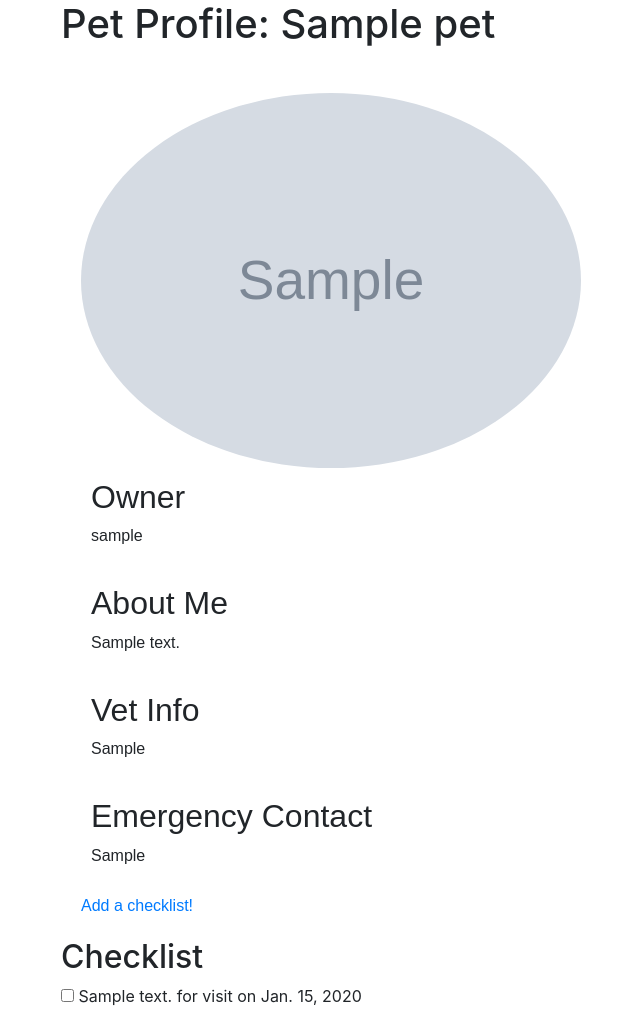
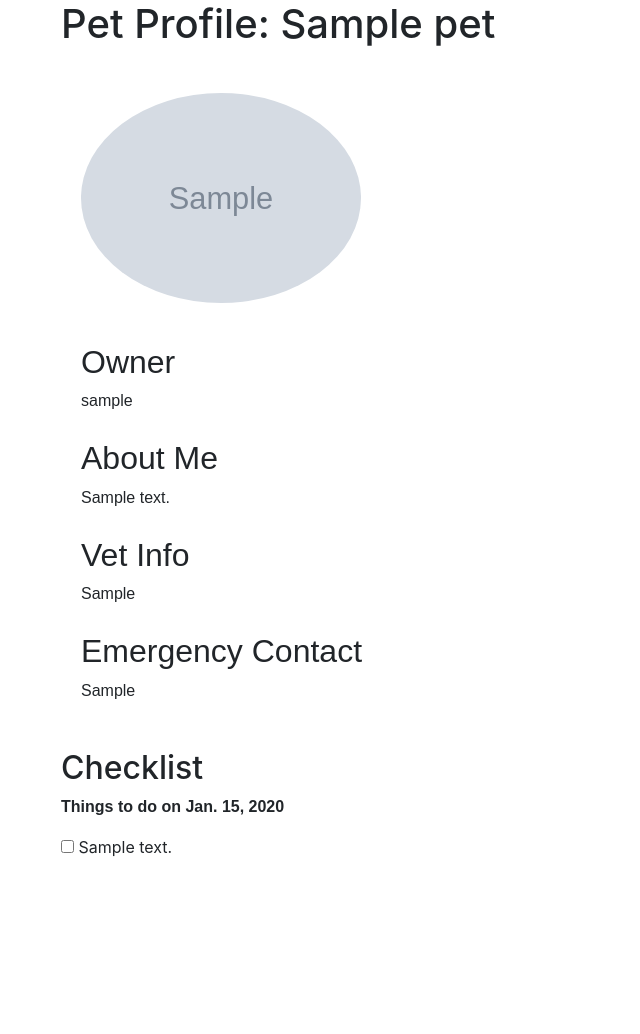
Before and after one commit to pet-pal-project/petpal, a Django app: page /pet/1 in a window 1280 px wide. Shown: the part 60-1094 px from the top of the page, without its empty margins (13-653 px from the left). After the commit the page ends 917 px from the top, so only its background shows below. Run offline with Django 3.2, Linux system fonts and the light colour scheme; tables that the repository leaves empty hold one stand-in row (values such as "Sample post"); grey boxes marked "Sample" are stand-in pictures; some libraries are stand-ins or nearby versions.

Commit message:
fix checklist displays

```diff
--- a/core/forms.py
+++ b/core/forms.py
@@ -50,4 +50,5 @@ class ChecklistForm(forms.Form):
 class AddAPetForm(forms.ModelForm):
     class Meta:
         model = Pet
-        fields = ('name','animal','profile_Image','breed','weight_in_lbs','sex','color_and_Markings','age','owner','about_Me','vet_Info','emergency_Contact')
+        exclude = ['owner']
+        fields = ('name','animal','profile_Image','breed','weight_in_lbs','sex','color_and_Markings','age', 'about_Me','vet_Info','emergency_Contact')
--- a/core/static/styles.css
+++ b/core/static/styles.css
@@ -22,9 +22,9 @@ body{
 
 .pet-display{
   display: flex;
-  text-align: center;
   align-items: center;
   flex-direction: column;
+  justify-content: center;
   padding: 10px;
 }
 
@@ -33,12 +33,29 @@ body{
   font-size: 1.5em;
 }
 
-img {
+.pet-image-homepage {
   display: flex;
   border-radius: 50%;
   width:100%;
-  max-height: 500px;
-  max-width:500px;
+  max-height:300px;
+  max-width:300px;
+
+}
+.pet-detail-page{
+  display: flex;
+  align-items: left;
+  flex-direction: column;
+  padding: 10px;
+}
+
+.pet-image-detail {
+  display: flex;
+  flex-direction: column;
+  padding: 10px;
+  border-radius: 50%;
+  width:100%;
+  max-height:300px;
+  max-width:300px;
 
 }
 
@@ -47,7 +64,7 @@ section{
 }
 
 .info{
-  padding: 10px;
+  padding-bottom: 10px;
 }
 
 
@@ -59,11 +76,7 @@ section{
   justify-content: center;
 }
 
-.AddPetButton {
-  height: 50%;
-  padding: 10px;
-  font-size: 1.5em;
-}
+
 
 .base-header {
   vertical-align: center;
--- a/core/views.py
+++ b/core/views.py
@@ -37,6 +37,7 @@ def pet_detail(request,pk):
         'pet' : pet,
         'all_tasks': all_tasks,
         'all_checklists': all_checklists,
+        'pet_checklists': pet_checklists
     })
 
 
@@ -199,7 +200,9 @@ def add_pet(request):
     if request.method == 'POST':
         form = AddAPetForm(request.POST, request.FILES)
         if form.is_valid():
-            form.save()
+            new_pet = form.save(commit=False)
+            new_pet.owner = request.user
+            new_pet.save()
             return redirect("home")
     else:
         form = AddAPetForm()
@@ -208,17 +211,13 @@ def add_pet(request):
 def profile(request):
     if request.method == 'POST':
         form = ProfileForm(request.POST, instance=request.user.profile)
-
         if form.is_valid():
             form.save()
             return redirect(to='home')
-
     else:
         form = ProfileForm(instance=request.user.profile)
-
 
     context = {
         'form': form,
     }
-
     return render(request, 'update_profile.html', context)
--- a/templates/add_pet.html
+++ b/templates/add_pet.html
@@ -10,7 +10,7 @@
   <form method="post" enctype="multipart/form-data">
     {% csrf_token %%}
       {{ form|crispy }}
-    <button type="submit">Submit</button>
+    <button type="submit" class="btn btn-success">Submit</button>
   </form>
 
 </div>
--- a/templates/pet-detail.html
+++ b/templates/pet-detail.html
@@ -3,9 +3,15 @@
 {% block content %}
 
 <h1>Pet Profile: {{ pet.name }}</h1>
+{% if pet.owner == request.user %}
+<a href="{% url 'add-checklist' pet.id %}" class="btn btn-primary">Add a checklist</a>
+{% endif %}
+
 <!-- <button type="button" class="button-lg">Pet Pal</button> -->
+<div class="pet-detail-page">
+<img class="pet-image-detail" src="{{pet.profile_Image.url}}">
+</div>
 <section>
-<img src="{{pet.profile_Image.url}}">
 
 <div class="info">
 <h2>Owner</h2>
@@ -29,16 +35,24 @@
 <p>{{ pet.emergency_Contact }}</p>
 </div>
 
-<a href="{% url 'add-checklist' pet.id %}"> Add a checklist! </a>
+
 </section>
 
 <h2>Checklist</h2>
 
+
+{% for checklist in pet_checklists %}
+    <p><b>Things to do on {{ checklist.visit.due_date_on }}</b></p>
+
+
 {% for task in all_tasks %}
-    {% if task.checklist_id.pet_id == pet %}
-        <input type="checkbox"> {{ task.description }} for visit on {{ task.checklist_id.visit.due_date_on }}<br>
-        <p></p>
-    {% endif %}
+{% if task.checklist_id.pet_id == pet and task.checklist_id.visit.due_date_on == checklist.visit.due_date_on %}
+    <input type="checkbox"> {{ task.description }}<br>
+    <p></p>
+{% endif %}
+{% endfor %}
+
+
 {% endfor %}
 
 {% endblock %}
--- a/templates/update_profile.html
+++ b/templates/update_profile.html
@@ -10,7 +10,7 @@
         <form action="{% url 'update-profile' %}" method="POST">
                 {% csrf_token %}
                 {{ form|crispy }}
-            <button id="new-q-button">Submit</button>
+            <button class="btn btn-success">Save Profile</button>
         </form>
 </div>
 </div>
```
Also changed, not shown: templates/dashboard.html (+12 -11 lines).
